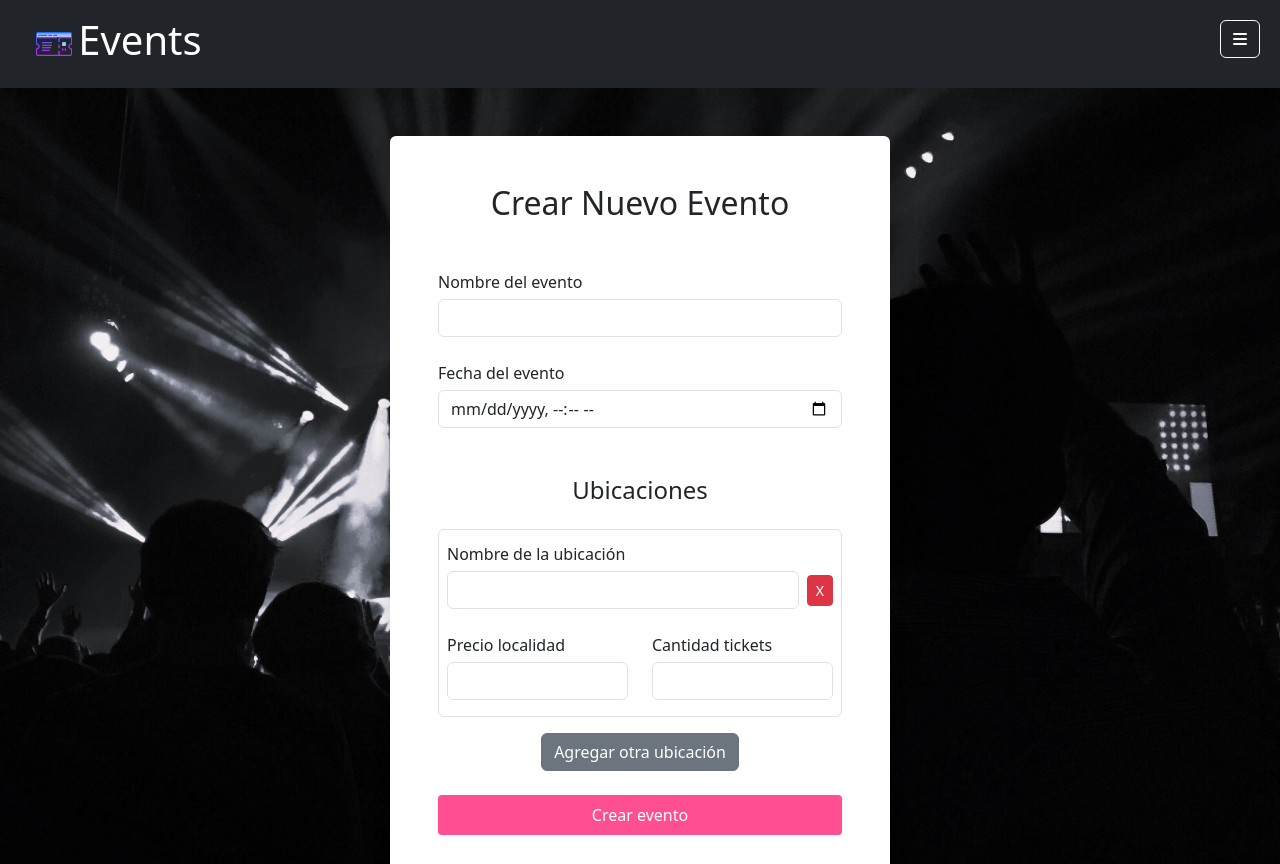
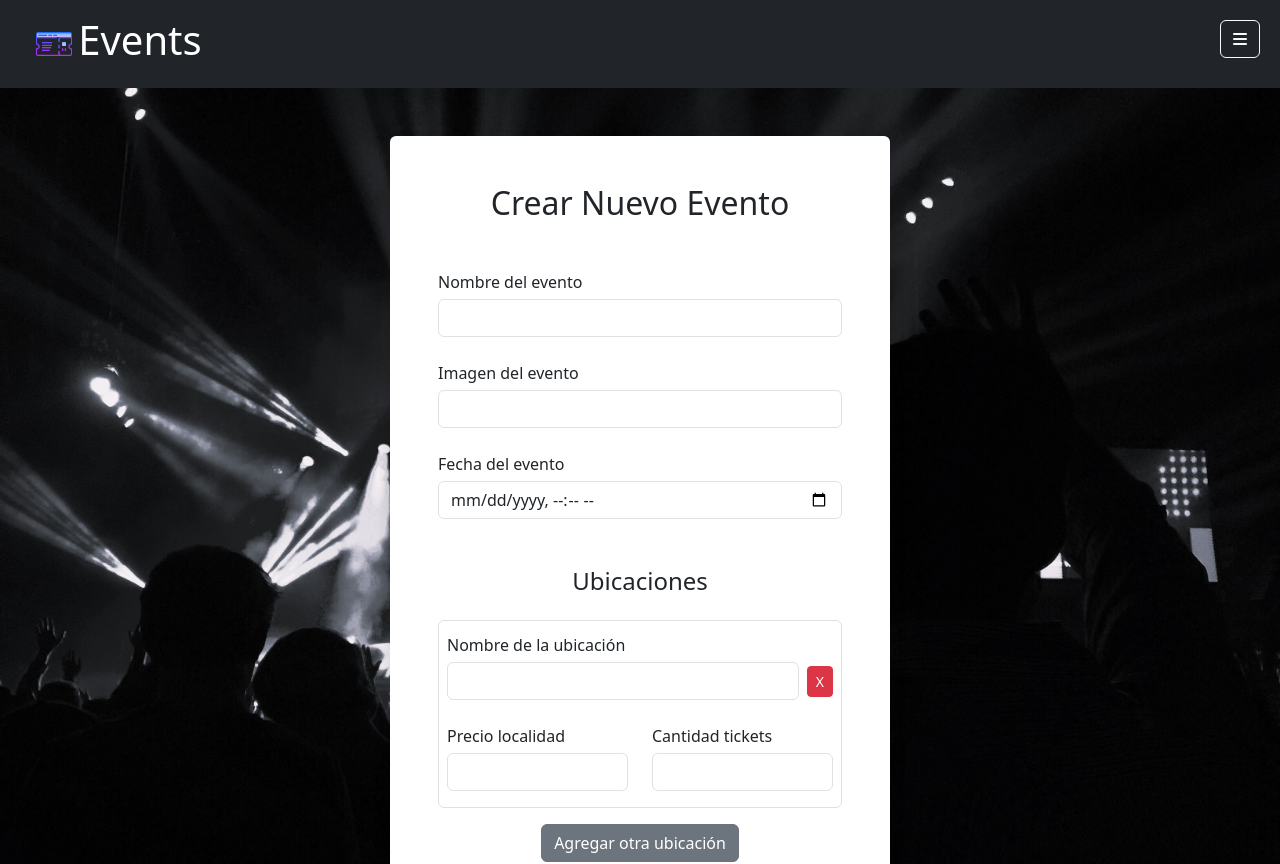
Before and after one commit to NahuelFarias/tacs-2024-2C, a React (Create React App) app in the folder front/: page /createEvent in a window 1280 px wide. Shown: the top 864 px of the page. Built offline with nearby package versions, Linux system fonts and the light colour scheme; no server answers.

Commit message:
add custom image to event creation + fix error msgs

```diff
--- a/front/src/components/EventCreation.js
+++ b/front/src/components/EventCreation.js
@@ -10,6 +10,7 @@ const EventCreation = () => {
     const [created, setCreated] = useState('');
     const [locations, setLocations] = useState([{ name: '', price: '', tickets: '' }]);
     const [error, setError] = useState('');
+    const [imageUrl, setImageUrl] = useState('')
 
     const navigate = useNavigate()
 
@@ -35,26 +36,35 @@ const EventCreation = () => {
 
     const eventIsValid = () => {
       if (eventName.length < 5) {
-        setError("event name is not valid")
+        setError("el nombre del evento no es valido")
         return false
       }
+
+      if (imageUrl.length < 5) {
+        setError("la url de imagen no es valida")
+      }
+
       const invalidLocationIndexes = locations.map((location, index) =>
       [location.name.length < 4 || location.price === '' || location.tickets === '', index])
       .filter((validity) => validity[0])
       .map((validity) => validity[1] + 1)
 
       if (invalidLocationIndexes.length > 0) {
-        setError(`location(s) ${invalidLocationIndexes.join(", ")} are not valid`)
+        setError(`la/s ubicacion/es ${invalidLocationIndexes.join(", ")} no son validas`)
         return false
       }
       setError("")
       return true
     }
 
+    const handleImageUrlChange = (e) => {
+        setImageUrl(e.target.value)
+    }
+
     const handleSubmit = async (e) => {
       e.preventDefault();
       if (eventIsValid()) {
-          const createEventRequest = formToCreateEventRequest(eventName, dateTime, locations)
+          const createEventRequest = formToCreateEventRequest(eventName, dateTime, locations, imageUrl)
           const result = await tryCreateEvent(createEventRequest)
           if (result.success) {
               setCreated("Evento Creado!")
@@ -86,6 +96,21 @@ const EventCreation = () => {
                       className="form-control"
                   />
               </div>
+
+              <div className="mb-4">
+                  <p className="text-dark input-label">
+                      Imagen del evento
+                  </p>
+                  <input
+                      type="url"
+                      id="image"
+                      value={imageUrl}
+                      onChange={handleImageUrlChange}
+                      placeholder=""
+                      className="form-control"
+                  />
+              </div>
+
               <div className="mb-5">
                   <p className="text-dark input-label">
                       Fecha del evento
--- a/front/src/services/eventService.js
+++ b/front/src/services/eventService.js
@@ -31,10 +31,11 @@ export const getEventByName = (eventName) => {
     });
 };
 
-export const formToCreateEventRequest = (eventName, date, locations) => {
+export const formToCreateEventRequest = (eventName, date, locations, imageUrl) => {
   const createEventRequest = {
     name: eventName,
     date: date,
+    imageUrl: imageUrl,
     locations: locations.map((location) => ({name: location.name, price: parseInt(location.price), quantityTickets: parseInt(location.tickets, 10)}))
   }
 
```
